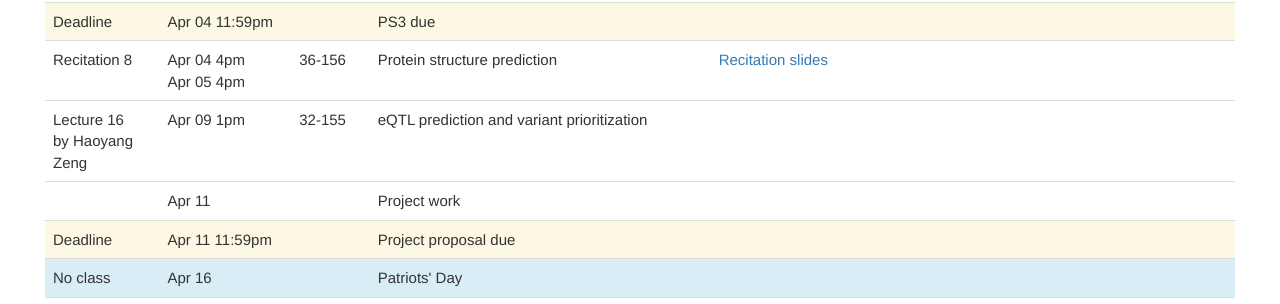
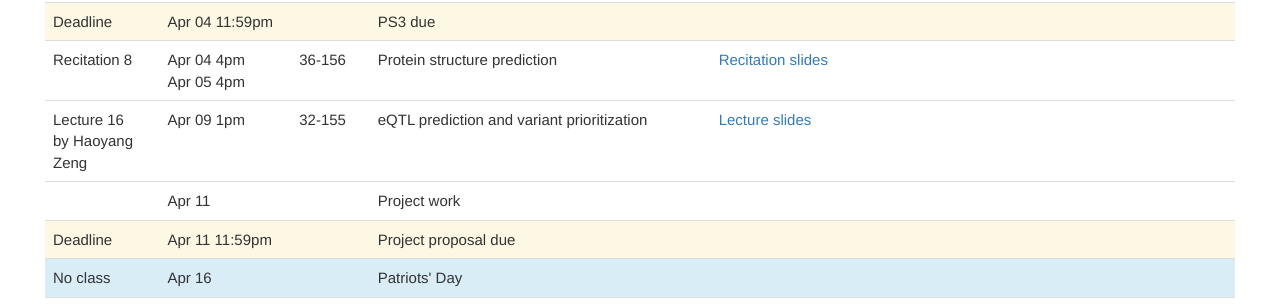
Before and after one commit to mit6874/mit6874.github.io, a Jekyll site: the page built from index.html, in a window 1280 px wide and 900 px high, scrolled down 2942 px. Shown: the part 149-453 px from the top of the window. Built offline with Jekyll 4.4.1, drawn with Linux system fonts in a browser that asks for light colours; nearby versions of some CDN libraries.

Commit message:
Add lecture 16 slides

```diff
--- a/index.html
+++ b/index.html
@@ -436,7 +436,11 @@ layout: default
             <td>Apr 09 1pm</td>
             <td>32-155</td>
             <td>eQTL prediction and variant prioritization</td>
-            <td></td>
+            <td>
+                <ul>
+                    <li><a href="assets/slides/6.874-lecture-16-2019.pdf">Lecture slides</a></li>
+                </ul>
+            </td>
             <td></td>
         </tr>
         <tr>
```
Also changed, not shown: 1 other file.
